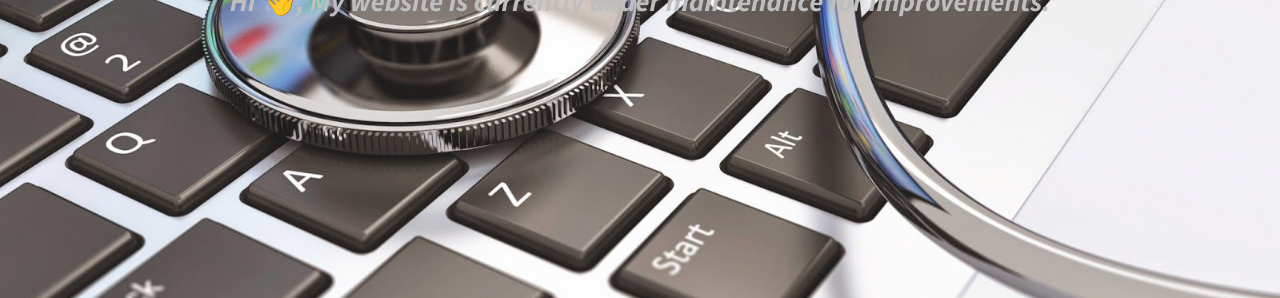
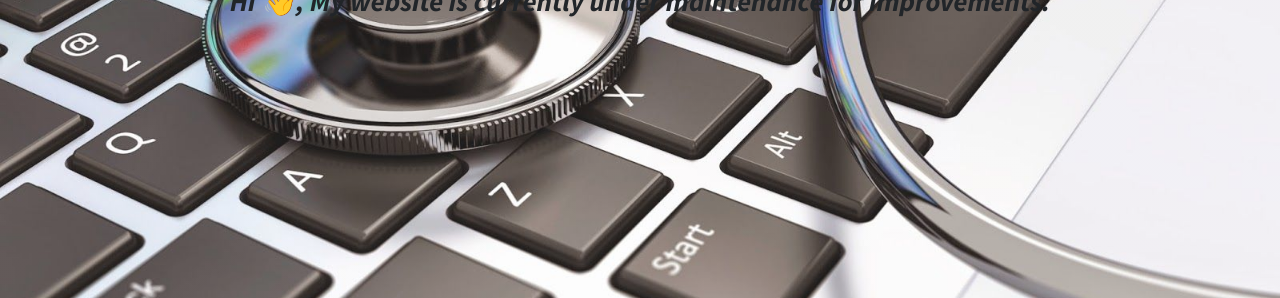
Before and after one commit to mohamedtarib/mohamedtarib.github.io, a plain HTML site: page index.html in a window 1280 px wide. Shown: the part 502-800 px from the top of the page. Drawn offline with nearby package versions, Linux system fonts and the light colour scheme.

Commit message:
Update index.html

```diff
--- a/index.html
+++ b/index.html
@@ -20,7 +20,7 @@
     <body id="page-top">
 
         <!-- Header-->
-        <header class="masthead d-flex align-items-center" style="color: rgb(190, 190, 190);">
+        <header class="masthead d-flex align-items-center" >
             <div class="container px-4 px-lg-5 text-center">
                 <h1 class="mb-1" style="font-size: 105px;">Website Is Under Maintenance</h1>
                 <h3 class="mb-5"><em>Hi 👋, My website is currently under maintenance for improvements.</em></h3>
```
